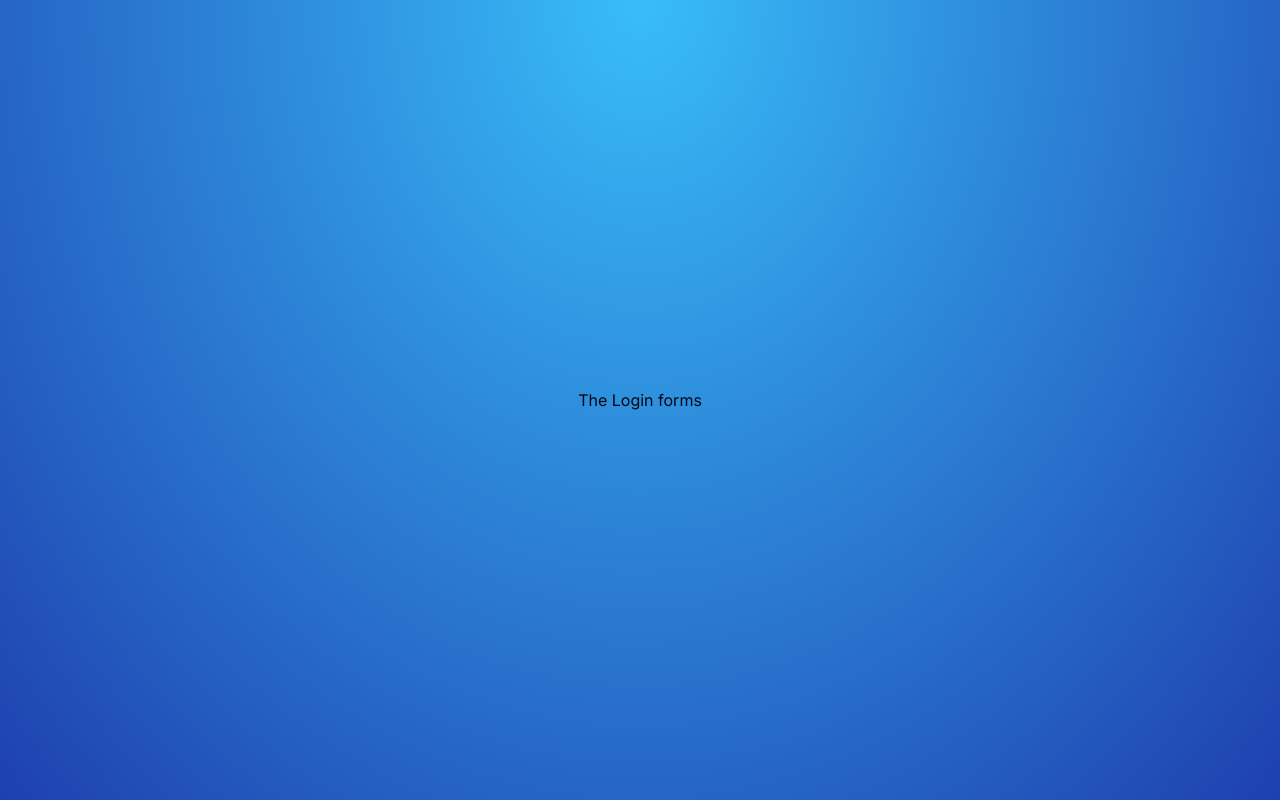
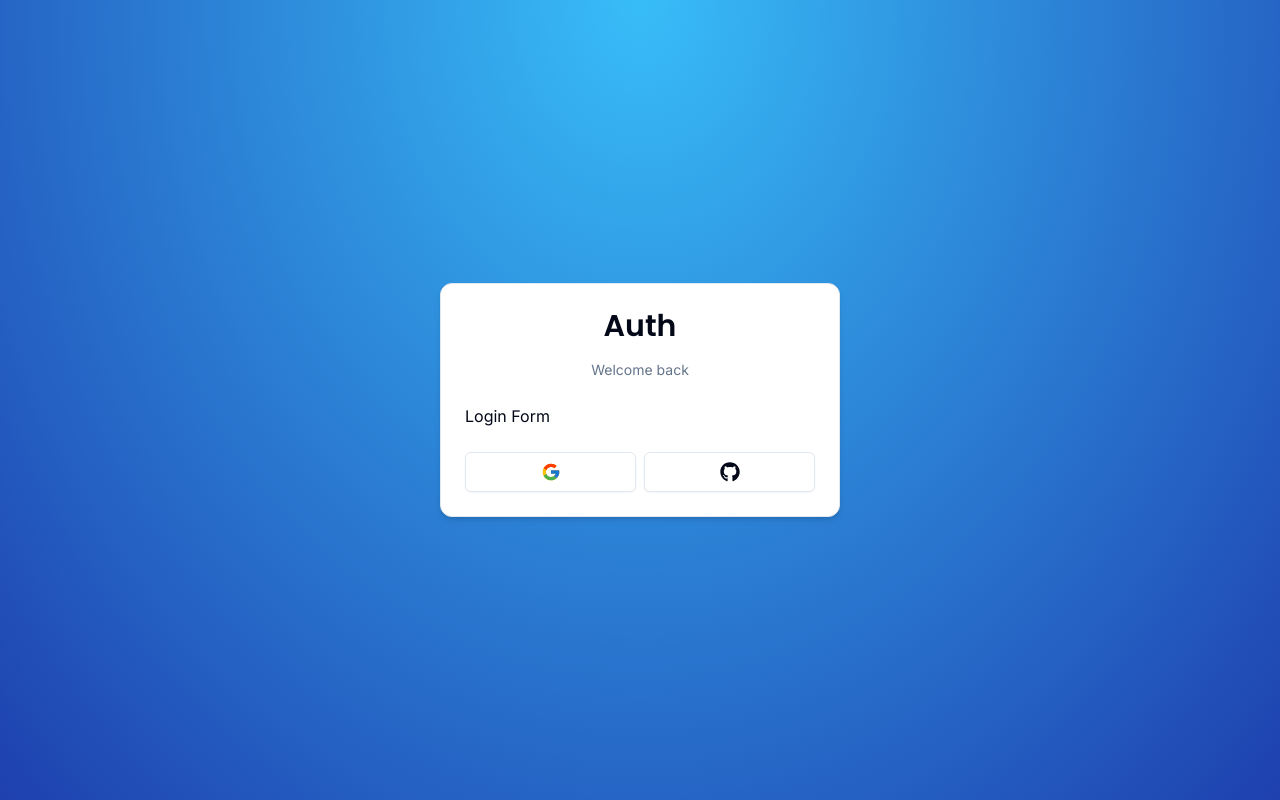
Before and after one commit to femiabimbola/next-auth-masterclass, a Next.js app: page /auth/login in a window 1280 px wide. Built offline with nearby package versions, Linux system fonts and the light colour scheme.

Commit message:
added the header and social

```diff
--- a/components/auth/card-wrapper.tsx
+++ b/components/auth/card-wrapper.tsx
@@ -1,12 +1,15 @@
 "use client";
 
-import {Card} from "../ui/card";
+import {Card, CardContent, CardHeader, CardFooter} from "@/components/ui/card";
+import {Header} from "@/components/auth/header";
+import Social from "@/components/auth/social";
 
 interface CardWrapperProps {
   children: React.ReactNode;
   headerLabel: string;
-  backButtonLabel: string;
+  backButtonLabel?: string;
   backButtonHref: string;
+  showSocial?: boolean;
 }
 
 const CardWrapper = ({
@@ -14,8 +17,21 @@ const CardWrapper = ({
   headerLabel,
   backButtonLabel,
   backButtonHref,
+  showSocial,
 }: CardWrapperProps) => {
-  return <Card></Card>;
+  return (
+    <Card className="w-[400px] shadow-md">
+      <CardHeader>
+        <Header label={headerLabel} />
+      </CardHeader>
+      <CardContent>{children}</CardContent>
+      {showSocial && (
+        <CardFooter>
+          <Social />
+        </CardFooter>
+      )}
+    </Card>
+  );
 };
 
 export default CardWrapper;
--- /dev/null
+++ b/components/auth/header.tsx
@@ -0,0 +1,21 @@
+import {cn} from "@/lib/utils";
+import {Poppins} from "next/font/google";
+
+const font = Poppins({
+  subsets: ["latin"],
+  weight: ["600"],
+});
+
+interface HeaderProps {
+  label: string;
+}
+
+export const Header = ({label}: HeaderProps) => {
+  return (
+    <div className="w-full flex flex-col gap-y-4 items-center justify-center">
+      <h1 className={cn("text-3xl font-semibold", font.className)}> Auth</h1>
+      {/* Learning: text-muted */}
+      <p className="text-muted-foreground text-sm">{label}</p>
+    </div>
+  );
+};
--- a/components/auth/login-form.tsx
+++ b/components/auth/login-form.tsx
@@ -1,5 +1,16 @@
+import CardWrapper from "@/components/auth/card-wrapper";
+
 const LoginForm = () => {
-  return <div> The Login forms</div>;
+  return (
+    <CardWrapper
+      headerLabel="Welcome back"
+      backButtonLabel="Don't have an account"
+      backButtonHref="/auth/register"
+      showSocial
+    >
+      Login Form
+    </CardWrapper>
+  );
 };
 
 export default LoginForm;
--- /dev/null
+++ b/components/auth/social.tsx
@@ -0,0 +1,29 @@
+"use client";
+import {FcGoogle} from "react-icons/fc";
+import {FaGithub} from "react-icons/fa";
+import {Button} from "@/components/ui/button";
+
+const Social = () => {
+  return (
+    <div className=" flex items-center w-full gap-x-2">
+      <Button
+        size="lg"
+        className="w-full"
+        variant={"outline"}
+        onClick={() => {}}
+      >
+        <FcGoogle className="h-5 w-5" />
+      </Button>
+      <Button
+        size="lg"
+        className="w-full"
+        variant={"outline"}
+        onClick={() => {}}
+      >
+        <FaGithub className="h-5 w-5" />
+      </Button>
+    </div>
+  );
+};
+
+export default Social;
--- a/package.json
+++ b/package.json
@@ -16,6 +16,7 @@
     "next": "14.0.4",
     "react": "^18",
     "react-dom": "^18",
+    "react-icons": "^5.0.0",
     "tailwind-merge": "^2.2.0",
     "tailwindcss-animate": "^1.0.7"
   },
```
Also changed, not shown: 1 other file (tests, documents, lock files or other folders).
